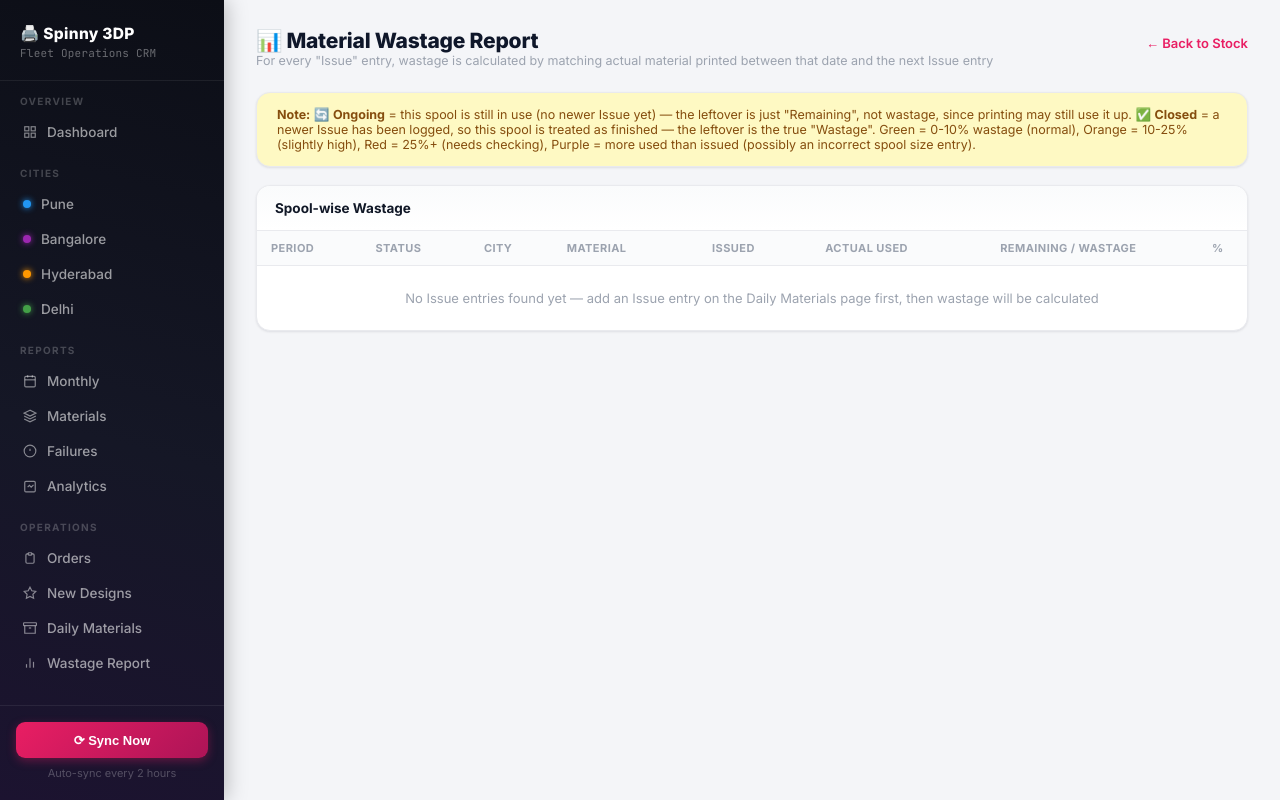
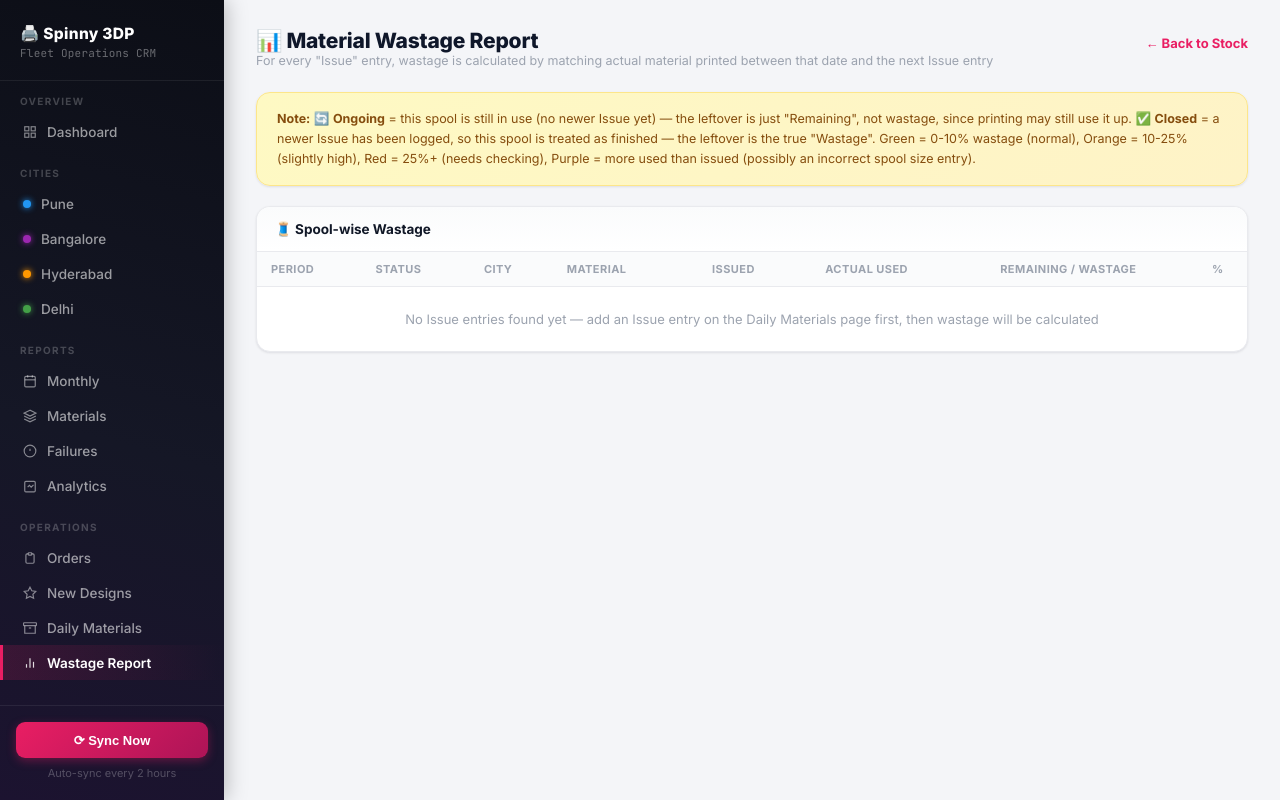
Before and after one commit to vishal15-ops/spinny-3dp-crm, a Flask app: page /wastage in a window 1280 px wide. Run offline with Flask 3, Linux system fonts and the light colour scheme; data comes from the database, SQL or seed files in the repository; data that the repository does not hold is empty.

Commit message:
Update wastage.html

```diff
--- a/templates/wastage.html
+++ b/templates/wastage.html
@@ -1,4 +1,5 @@
 {% extends "base.html" %}
+{% set active = 'wastage' %}
 {% block title %}Wastage Report{% endblock %}
 {% block content %}
 <div class="page-header">
@@ -6,18 +7,18 @@
     <div class="page-title">📊 Material Wastage Report</div>
     <div class="page-meta">For every "Issue" entry, wastage is calculated by matching actual material printed between that date and the next Issue entry</div>
   </div>
-  <a href="/stock" style="text-decoration:none;font-size:13px;color:#e91e63;font-weight:600">← Back to Stock</a>
+  <a href="/stock" style="text-decoration:none;font-size:13px;color:var(--pink);font-weight:700">← Back to Stock</a>
 </div>
 
-<div class="table-card" style="padding:14px 20px;margin-bottom:18px;background:#fef9c3">
-  <div style="font-size:12.5px;color:#854d0e">
+<div class="table-card" style="padding:16px 20px;margin-bottom:20px;background:linear-gradient(135deg,#fef9c3,#fef3c7);border:1px solid #fde68a">
+  <div style="font-size:12.5px;color:#854d0e;line-height:1.6">
     <b>Note:</b> 🔄 <b>Ongoing</b> = this spool is still in use (no newer Issue yet) — the leftover is just "Remaining", not wastage, since printing may still use it up. ✅ <b>Closed</b> = a newer Issue has been logged, so this spool is treated as finished — the leftover is the true "Wastage". Green = 0-10% wastage (normal), Orange = 10-25% (slightly high), Red = 25%+ (needs checking), Purple = more used than issued (possibly an incorrect spool size entry).
   </div>
 </div>
 
 <div class="table-card">
   <div class="table-card-header">
-    <span>Spool-wise Wastage</span>
+    <span>🧵 Spool-wise Wastage</span>
   </div>
   <table>
     <thead><tr><th>Period</th><th>Status</th><th>City</th><th>Material</th><th style="text-align:center">Issued</th><th style="text-align:center">Actual Used</th><th style="text-align:center">Remaining / Wastage</th><th style="text-align:center">%</th></tr></thead>
```
